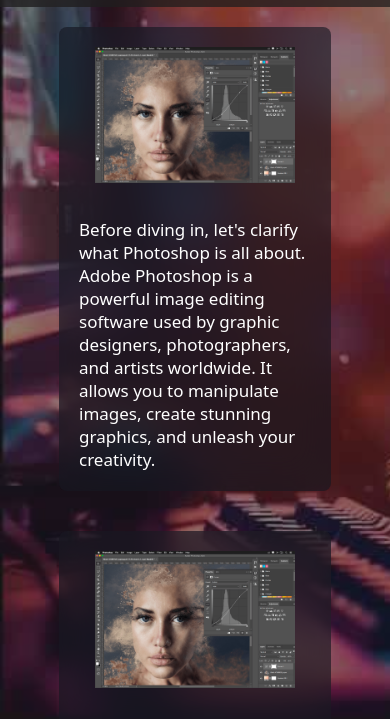
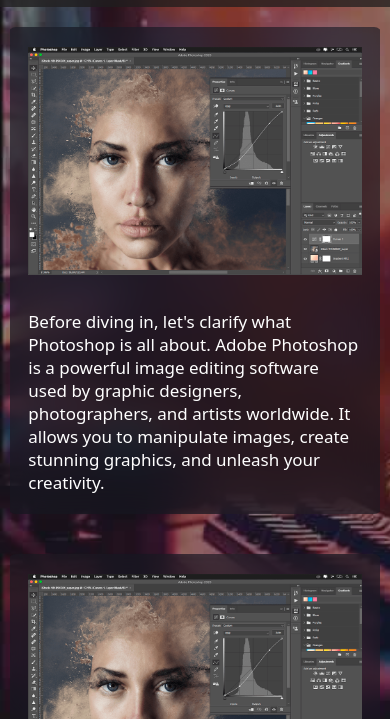
Before and after one commit to KatoIsa/Blog, a plain HTML site: page Content.html in a window 390 px wide. Shown: the part 125-844 px from the top of the page. Drawn offline with Linux system fonts and the light colour scheme.

Commit message:
update content css

```diff
--- a/css/content.css
+++ b/css/content.css
@@ -1,22 +1,26 @@
-*{
+* {
   margin: 0px;
   padding: 0px;
-    font-family: system-ui, -apple-system, BlinkMacSystemFont, 'Segoe UI', Roboto, Oxygen, Ubuntu, Cantarell, 'Open Sans', 'Helvetica Neue', sans-serif;
+  font-family: system-ui, -apple-system, BlinkMacSystemFont, "Segoe UI", Roboto,
+    Oxygen, Ubuntu, Cantarell, "Open Sans", "Helvetica Neue", sans-serif;
+  max-width: 100vw;
+  overflow-x: hidden;
 }
 body {
-    background-image: url('../assets/Cat.jpg');
+  background-image: url("../assets/Cat.jpg");
   background-repeat: no-repeat;
   background-size: cover;
   background-color: #1e1e1e;
   color: #fff;
 }
 
-.scrollHelper{
+.scrollHelper {
   height: 100vh;
   overflow: auto;
 }
 
 /* Customize the scrollbar */
+@media (min-width: 762px) {
   ::-webkit-scrollbar {
     width: 12px;
     height: 12px;
@@ -34,9 +38,10 @@
     background-color: #0000007a;
     border-radius: 6px;
   }
+}
 
-body::before{
-    content: '';
+body::before {
+  content: "";
   top: 0px;
   background-color: #20202080;
   position: absolute;
@@ -45,15 +50,16 @@
   z-index: -1;
 }
 
-header{
+header {
   text-align: cent;
   background: #1d1d1d;
   color: #fff;
   padding: 10px;
-    font-family: system-ui, -apple-system, BlinkMacSystemFont, 'Segoe UI', Roboto, Oxygen, Ubuntu, Cantarell, 'Open Sans', 'Helvetica Neue', sans-serif;
+  font-family: system-ui, -apple-system, BlinkMacSystemFont, "Segoe UI", Roboto,
+    Oxygen, Ubuntu, Cantarell, "Open Sans", "Helvetica Neue", sans-serif;
   border-bottom: 1px solid #3b3b3b;
 }
-.hero{
+.hero {
   margin-top: -10px;
   z-index: -1;
   position: relative;
@@ -63,7 +69,7 @@
   -webkit-backdrop-filter: blur(20px);
   backdrop-filter: blur(20px);
 }
-.hero h2{
+.hero h2 {
   position: absolute;
   bottom: 10px;
   left: 10px;
@@ -72,69 +78,85 @@
 main {
   position: relative;
   z-index: 100;
-    max-width: 800px;
+  /* max-width: 800px; */
+  max-width: 60%;
+  width: 60%;
   margin: 0 auto;
   padding: 20px;
   border-radius: 8px;
   display: flex;
   flex-direction: column;
-
 }
 
 @media (max-width: 600px) {
-    h1{
-        font-size: 30px!important;
+  h1 {
+    font-size: 30px !important;
   }
   main {
-    max-width: 80%!important;
+    max-width: 95%;
+    width: 95%;
+    padding: 0px;
+    align-items: center;
+    justify-content: center;
   }
+  section {
+    width: 90%;
+  }
+  /* section img {
+    width: 100%;
+  } */
 }
 
 /* Section styling for dark theme */
 section {
   text-align: center;
-    margin-bottom: 40px;
+  /* margin-bottom: 40px;
   margin-right: 20px;
-    margin-left: 20px;
+  margin-left: 20px; */
+  margin: 20px;
   -webkit-backdrop-filter: blur(20px);
   backdrop-filter: blur(20px);
   background-color: #171822a2;
   padding: 20px;
   border-radius: 8px;
 }
-section img{
-    width: 700px;
+section img {
+  /* width: 700px; */
+  width: 100%;
 }
-@media (max-width:836px) {
-    section img{
+/* @media (max-width: 836px) {
+  section img {
     width: 600px;
   }
 }
-@media (max-width:714px) {
-    section img{
+@media (max-width: 714px) {
+  section img {
     width: 500px;
   }
 }
 
-@media (max-width:620px) {
-    section img{
+@media (max-width: 620px) {
+  section img {
     width: 300px;
   }
 }
-@media (max-width:474px) {
-    section img{
+@media (max-width: 474px) {
+  section img {
     width: 200px;
   }
-}
-section p{
+} */
+section p {
   text-align: left;
   margin-top: 30px;
   font-size: 17px;
   font-weight: 300;
-    font-family: system-ui, -apple-system, BlinkMacSystemFont, 'Segoe UI', Roboto, Oxygen, Ubuntu, Cantarell, 'Open Sans', 'Helvetica Neue', sans-serif;
+  font-family: system-ui, -apple-system, BlinkMacSystemFont, "Segoe UI", Roboto,
+    Oxygen, Ubuntu, Cantarell, "Open Sans", "Helvetica Neue", sans-serif;
 }
 /* Heading styling for dark theme */
-h1, h2, h3 {
+h1,
+h2,
+h3 {
   color: #fff;
 }
 
@@ -150,6 +172,6 @@
   color: #1d5a85;
 }
 
-footer{
+footer {
   text-align: center;
 }
```
Lines whose indentation alone changed are shown as unchanged.
